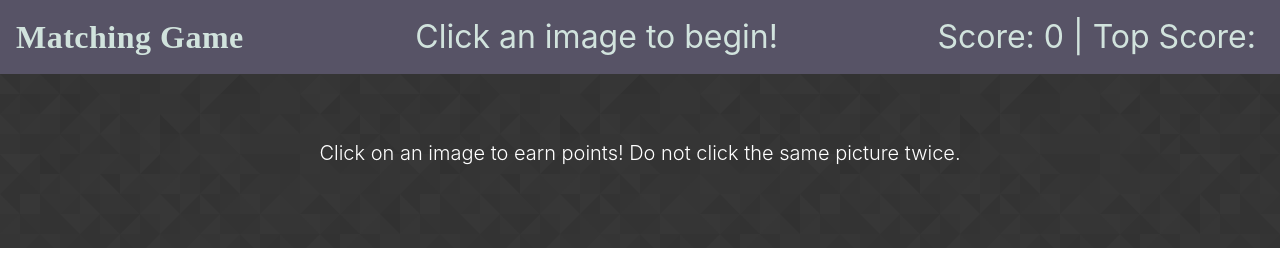
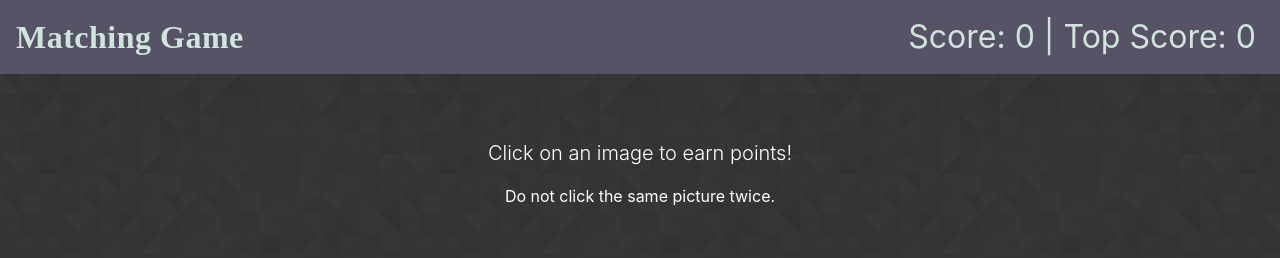
Before and after one commit to JLasc/matchg, a React (Create React App) app in the folder react-matchg/: page / in a window 1280 px wide. Shown: the top 258 px of the page. Built offline with nearby package versions, Linux system fonts and the light colour scheme.

Commit message:
updated text

```diff
--- a/react-matchg/src/components/Header.js
+++ b/react-matchg/src/components/Header.js
@@ -5,12 +5,12 @@ const Header = props => {
         <div>
             <nav className="navbar navbar-light justify-content-between header-navbg">
                 <a className="navbar-brand navFontSize header-match-title header-font-size" > Matching Game</a>
-                <span className='mr-sm-1 navFontSize header-font-size'>Click an image to begin!</span>
-                <span className='mr-sm-2 navFontSize header-font-size'>Score: {props.score} | Top Score: {props.currScore} </span>
+                <span className='mr-sm-2 navFontSize header-font-size'>Score: {props.score} | Top Score: {props.topScore} </span>
             </nav>
             <div class="jumbotron jumbotron-fluid text-white jumboBg">
                 <div class="container text-center">
-                    <p class="lead">Click on an image to earn points! Do not click the same picture twice.</p>
+                    <p class="lead">Click on an image to earn points!</p>
+                    <p>Do not click the same picture twice.</p>
                 </div>
             </div>
         </div>
```
